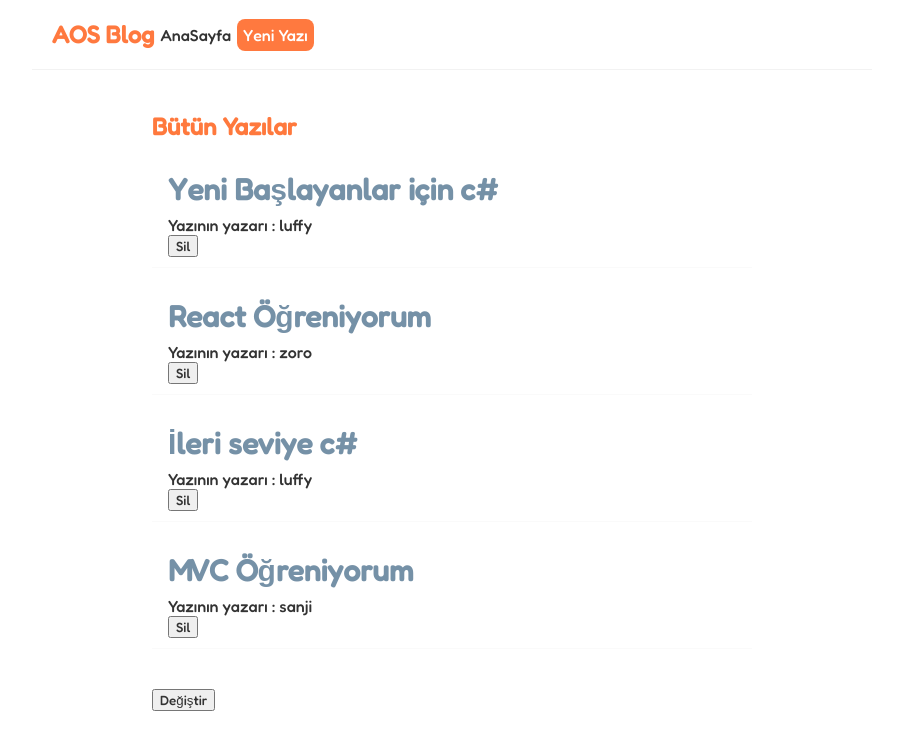
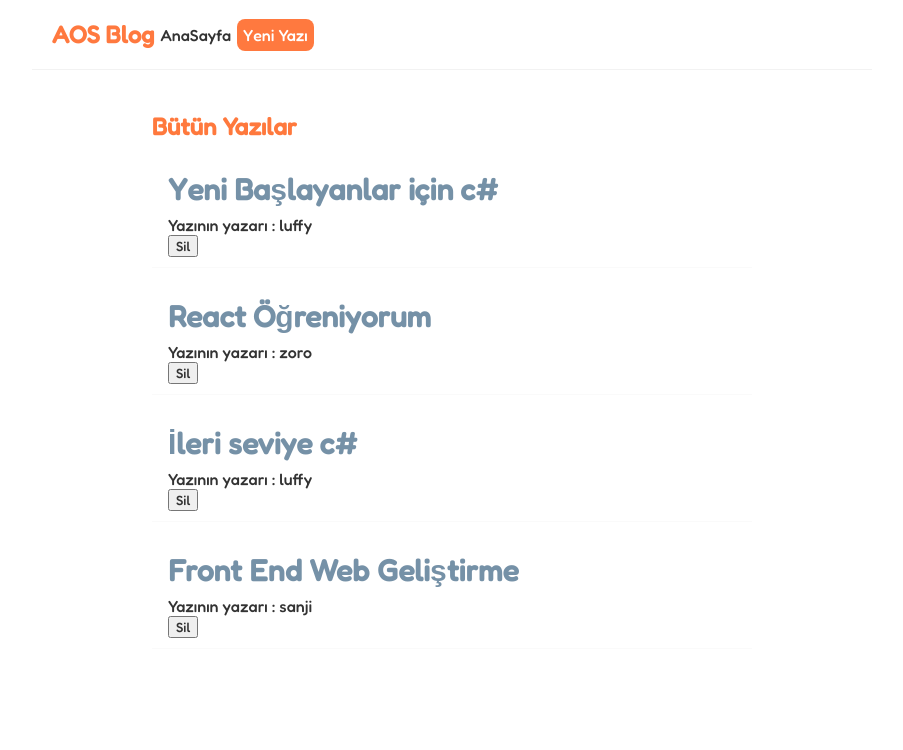
Before and after one commit to eerzik/https---github.com-eerzik-temel-react-app, a React (Create React App) app: page / in a window 1280 px wide. Shown: the top 750 px of the page, without its empty margins (188-1091 px from the left). Built offline with nearby package versions, Linux system fonts and the light colour scheme; data requests are answered from the project's data file.

Commit message:
Verilere erişme işlemi

```diff
--- a/src/Home.js
+++ b/src/Home.js
@@ -4,85 +4,32 @@ import BlogList from "./BlogList";
 
 
 const Home = () => {
-    // const handleClick = () => {
 
-    //     console.log('merhaba');
-    // }
+    const [blogs, setBlogs] = useState(null)
 
-    // const handleClick2 = (isim) => {
-    //     console.log(isim);
-    // }
-    // const handleClick3 = (isim, e) => {
-    //     //console.log(isim,e.target);
-    //     console.log(isim, e);
-    // }
-
-    // const [sayac, setSayac] = useState(0);
-
-    // const handleClick4 = () => {
-
-    //     setSayac(3);
-    // }
-    const [blogs, setBlogs] = useState([
-        {
-            ad: "Yeni Başlayanlar için c#",
-            aciklama: "lorem ipsum",
-            yazar: "luffy",
-            id: 1
-        },
-        {
-            ad: "React Öğreniyorum",
-            aciklama: "lorem ipsum",
-            yazar: "zoro",
-            id: 2
-        },
-        {
-            ad: "İleri seviye c#",
-            aciklama: "lorem ipsum",
-            yazar: "luffy",
-            id: 3
-        },
-        {
-            ad: "MVC Öğreniyorum",
-            aciklama: "lorem ipsum",
-            yazar: "sanji",
-            id: 4
-        }
-    ])
     const handleClick = (id) => {
         const newBlogs=blogs.filter(blog=>blog.id!==id);
         setBlogs(newBlogs);
     }
-const [isim,setIsim]=useState('luffy');
-    //boş köşeli parantez eklersek sadece sayfa yüklenirken çalışır.
-    //dolu köşeli parantez eklersek sayfa yüklenirken ve  blogs değiştiğinde çalışır.
+
     useEffect(()=>{
-        console.log('UseEffect Çalıştı');
-        console.log(blogs);
-    },[blogs,isim])
+      fetch('http://localhost:8000/yazilar')
+      .then(res=>{
+        return res.json();
+      })
+      .then(data=>{
+        setBlogs(data);
+      })
+    },[])
 
     return (
         <div className="Home">
-            {/* <h2>Ana Sayfa</h2> */}
-            {/*() pametre göndermiyorsak console e bir defa açıldığında yazdırır sonrasında bir işlem yapmaz
-            <button onClick={handleClick()} >Tıkla</button> */}
-            {/* <button onClick={handleClick} >Tıkla</button>
-            <button onClick={() => handleClick2('luffy')} >Tıkla2</button>
-            <button onClick={(e) => handleClick3('luffy', e)} >Tıkla3</button> */}
-            {/* <button onClick={(e) => {
-                console.log(e)
-            }} >Tıkla4</button> */}
 
-            {/* //useState kullandığımızda render edilmiş hali olabiliyor. */}
-            {/* <p>{sayac}</p>
-            <button onClick={handleClick4} >Arttır</button> */}
 
             <div className="home">
-                <BlogList bloglar={blogs} baslik="Bütün Yazılar" handleClick={handleClick} />
-                <br></br>
-                <button onClick={()=>setIsim('Zoro')}>Değiştir</button>
-                {/* <br></br>
-                <BlogList bloglar={blogs.filter((blog) => blog.yazar == 'luffy')} baslik="Seçkin Yazarların Yazıları" /> */}
+               {blogs &&  <BlogList bloglar={blogs} baslik="Bütün Yazılar" handleClick={handleClick} />}
+
+
             </div>
 
 
--- a/src/index.js
+++ b/src/index.js
@@ -9,7 +9,7 @@ root.render(
   //React.StrictMode 2 kez render ediyor (Geliştirme esnasında).
   // Uygulamanız React 18'e güncelledikten sonra garip davranıyorsa,
   //varsayılan davranış 2 kez useEffect çalıştırılacak şekilde değiştirildi .
-  <React.StrictMode>
+  //<React.StrictMode>
     <App />
-  </React.StrictMode>
+ // </React.StrictMode>
 );
```
